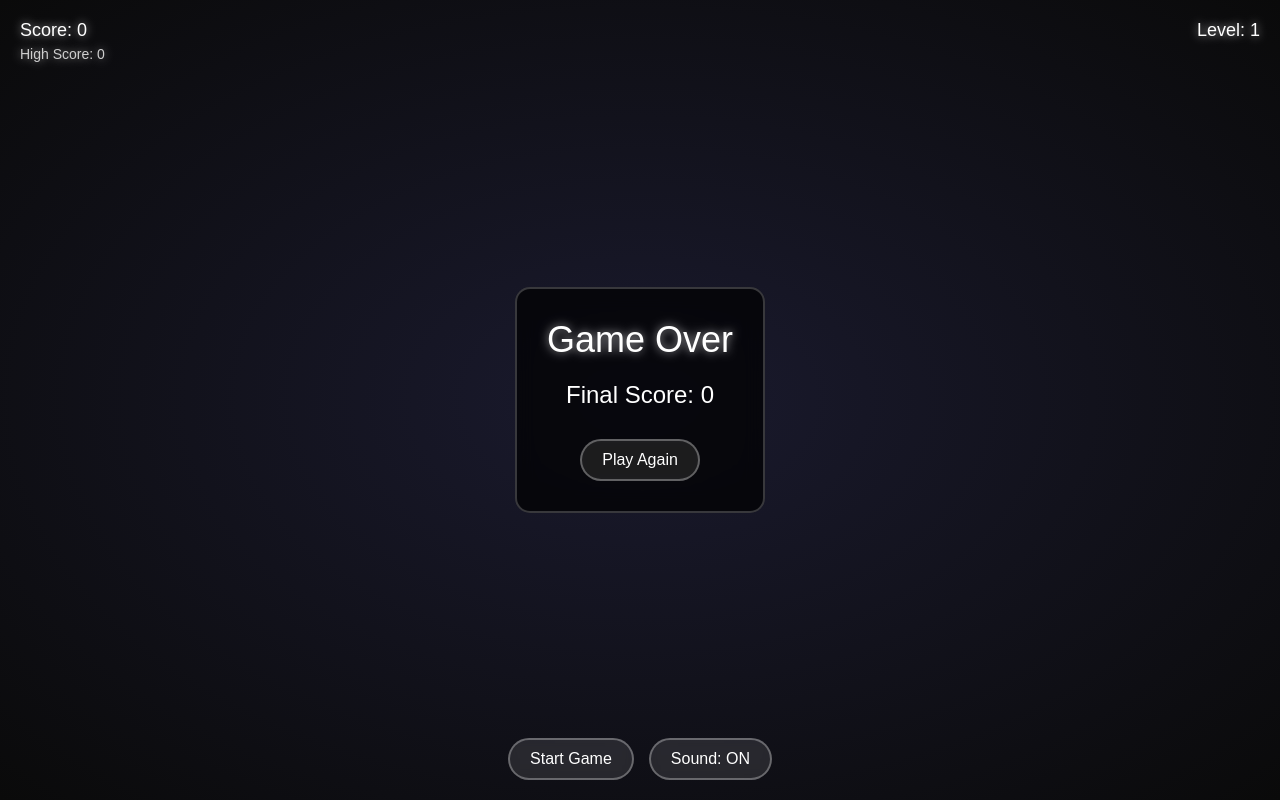
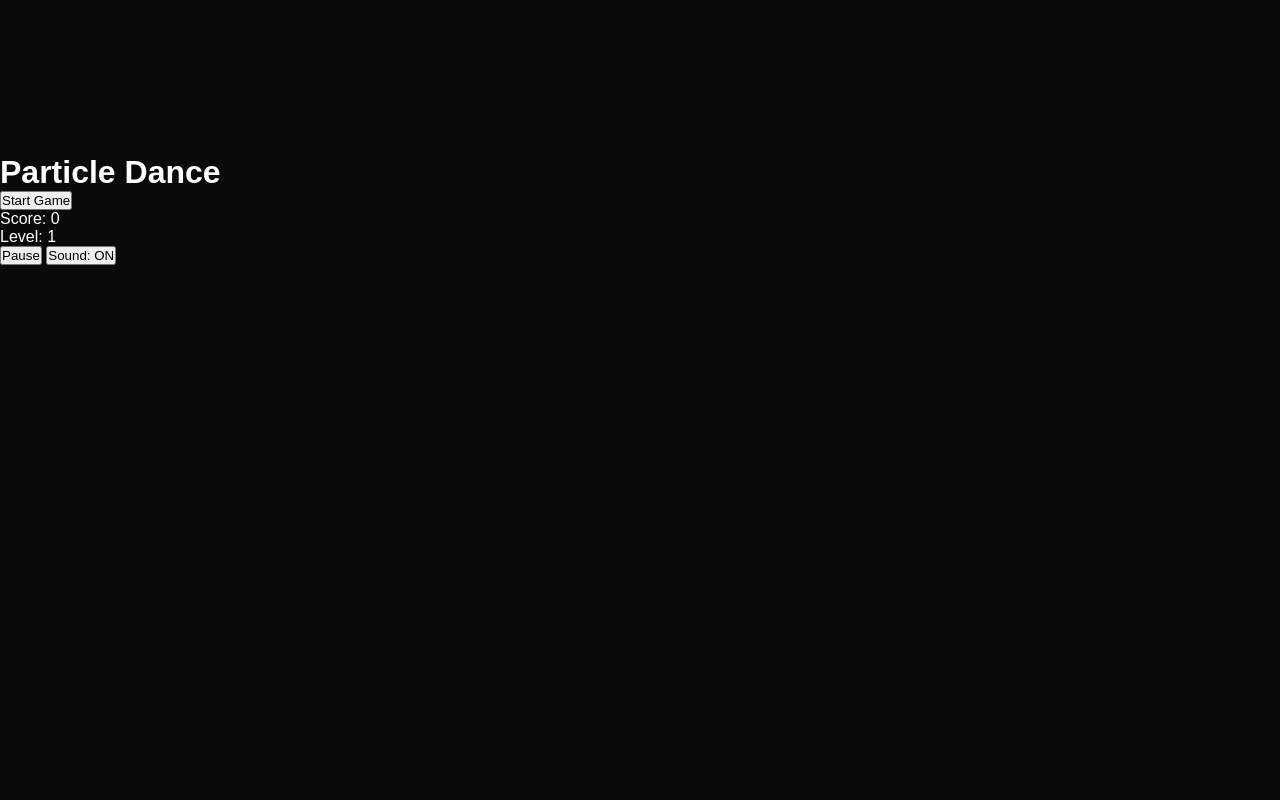
Before and after one commit to aljmalmo/Particle-Dance-Game, a plain HTML site: page index.html in a window 1280 px wide. Drawn offline with Linux system fonts and the light colour scheme.

Commit message:
Update index.html

```diff
--- a/index.html
+++ b/index.html
@@ -5,37 +5,30 @@
     <meta name="viewport" content="width=device-width, initial-scale=1.0">
     <title>Particle Dance</title>
     <link rel="stylesheet" href="css/style.css">
-    <link rel="icon" href="assets/images/icon.png">
 </head>
 <body>
-    <div class="game-container">
-        <canvas id="gameCanvas"></canvas>
+    <div id="game-container">
+        <canvas id="game-canvas"></canvas>
 
-        <div class="ui-overlay">
-            <div class="score-container">
-                <div class="score">Score: <span id="scoreValue">0</span></div>
-                <div class="high-score">High Score: <span id="highScoreValue">0</span></div>
-            </div>
+        <!-- شاشة البداية -->
+        <div id="start-screen" class="screen">
+            <h1>Particle Dance</h1>
+            <button id="start-button">Start Game</button>
+        </div>
 
-            <div class="level-container">
-                <div class="level">Level: <span id="levelValue">1</span></div>
-            </div>
+        <!-- شاشة انتهاء اللعبة -->
+        <div id="game-over-screen" class="screen" style="display: none;">
+            <h2>Game Over</h2>
+            <p>Score: <span id="final-score">0</span></p>
+            <button id="play-again-button">Play Again</button>
+        </div>
 
-            <div class="power-up-container" id="powerUpContainer">
-                <!-- Power-ups will be dynamically added here -->
-            </div>
-
-            <div class="menu-container">
-                <button id="startButton" class="menu-button">Start Game</button>
-                <button id="pauseButton" class="menu-button hidden">Pause</button>
-                <button id="soundButton" class="menu-button">Sound: ON</button>
-            </div>
-
-            <div class="game-over-container hidden" id="gameOverContainer">
-                <div class="game-over-text">Game Over</div>
-                <div class="final-score">Final Score: <span id="finalScoreValue">0</span></div>
-                <button id="restartButton" class="menu-button">Play Again</button>
-            </div>
+        <!-- واجهة المستخدم أثناء اللعب -->
+        <div id="game-ui">
+            <div id="score">Score: 0</div>
+            <div id="level">Level: 1</div>
+            <button id="pause-button">Pause</button>
+            <button id="sound-button">Sound: ON</button>
         </div>
     </div>
 
```
